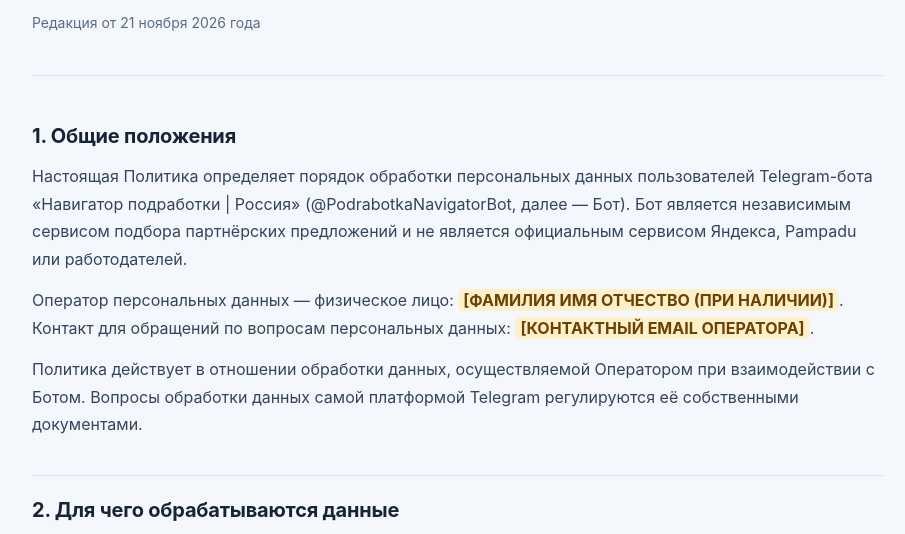
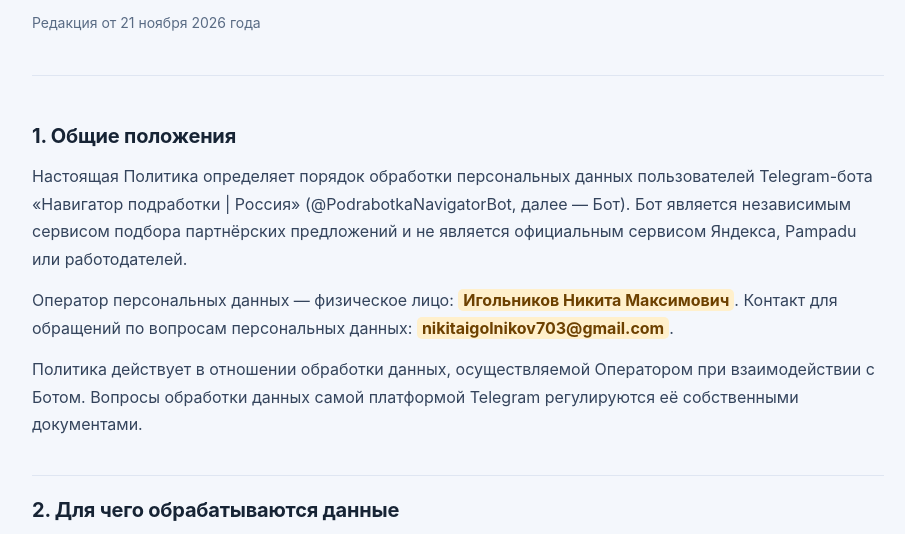
Before and after one commit to nikitaigolnikov703-eng/pampadu-privacy, a plain HTML site: page index.html in a window 1280 px wide. Shown: the part 250-784 px from the top of the page, without its empty margins (182-1087 px from the left). Drawn offline with Linux system fonts and the light colour scheme.

Commit message:
Update index.html

```diff
--- a/index.html
+++ b/index.html
@@ -28,7 +28,7 @@ a{color:#245baf;text-underline-offset:3px}footer{padding-top:25px;font-size:13px
   </header>
 <section><h2>1. Общие положения</h2>
 <p>Настоящая Политика определяет порядок обработки персональных данных пользователей Telegram-бота «Навигатор подработки | Россия» (@PodrabotkaNavigatorBot, далее — Бот). Бот является независимым сервисом подбора партнёрских предложений и не является официальным сервисом Яндекса, Pampadu или работодателей.</p>
-<p>Оператор персональных данных — физическое лицо: <span class="placeholder">[ФАМИЛИЯ ИМЯ ОТЧЕСТВО (ПРИ НАЛИЧИИ)]</span>. Контакт для обращений по вопросам персональных данных: <span class="placeholder">[КОНТАКТНЫЙ EMAIL ОПЕРАТОРА]</span>.</p>
+<p>Оператор персональных данных — физическое лицо: <span class="placeholder">Игольников Никита Максимович</span>. Контакт для обращений по вопросам персональных данных: <span class="placeholder">nikitaigolnikov703@gmail.com</span>.</p>
 <p>Политика действует в отношении обработки данных, осуществляемой Оператором при взаимодействии с Ботом. Вопросы обработки данных самой платформой Telegram регулируются её собственными документами.</p></section>
 <section><h2>2. Для чего обрабатываются данные</h2>
 <p>Оператор использует минимально необходимые сведения для ответа на запрос пользователя, определения выбранного города, подбора доступных вакансий и предоставления ссылок на предложения партнёров.</p>
@@ -55,7 +55,7 @@ a{color:#245baf;text-underline-offset:3px}footer{padding-top:25px;font-size:13px
 <p>Страница политики на GitHub Pages не содержит формы подачи заявки и не предназначена для сбора данных кандидатов. Введение новых внешних сервисов и передача им данных требуют предварительной оценки и при необходимости обновления настоящей Политики.</p></section>
 <section><h2>8. Права пользователя</h2>
 <p>Пользователь вправе получать сведения об обработке своих персональных данных, требовать их уточнения, блокирования или удаления при наличии законных оснований, отзывать согласие и обращаться с жалобой в уполномоченный орган или суд.</p>
-<p>Для удаления основной карточки подбора используйте команду /delete. Для отзыва согласия, получения информации о данных или других запросов обращайтесь по адресу <span class="placeholder">[КОНТАКТНЫЙ EMAIL ОПЕРАТОРА]</span>. В запросе укажите способ связи и сведения, позволяющие подтвердить, что обращение касается именно ваших данных, без отправки лишних документов.</p>
+<p>Для удаления основной карточки подбора используйте команду /delete. Для отзыва согласия, получения информации о данных или других запросов обращайтесь по адресу <span class="placeholder">nikitaigolnikov703@gmail.com</span>. В запросе укажите способ связи и сведения, позволяющие подтвердить, что обращение касается именно ваших данных, без отправки лишних документов.</p>
 <p>Команда /stop предназначена для отключения возможных уведомлений и не равнозначна удалению всех данных.</p></section>
 <section><h2>9. Изменения Политики</h2>
 <p>При изменении работы Бота, состава данных, подрядчиков или правовых требований Оператор актуализирует Политику. Действующая редакция размещается по постоянному адресу этой страницы.</p>
```
